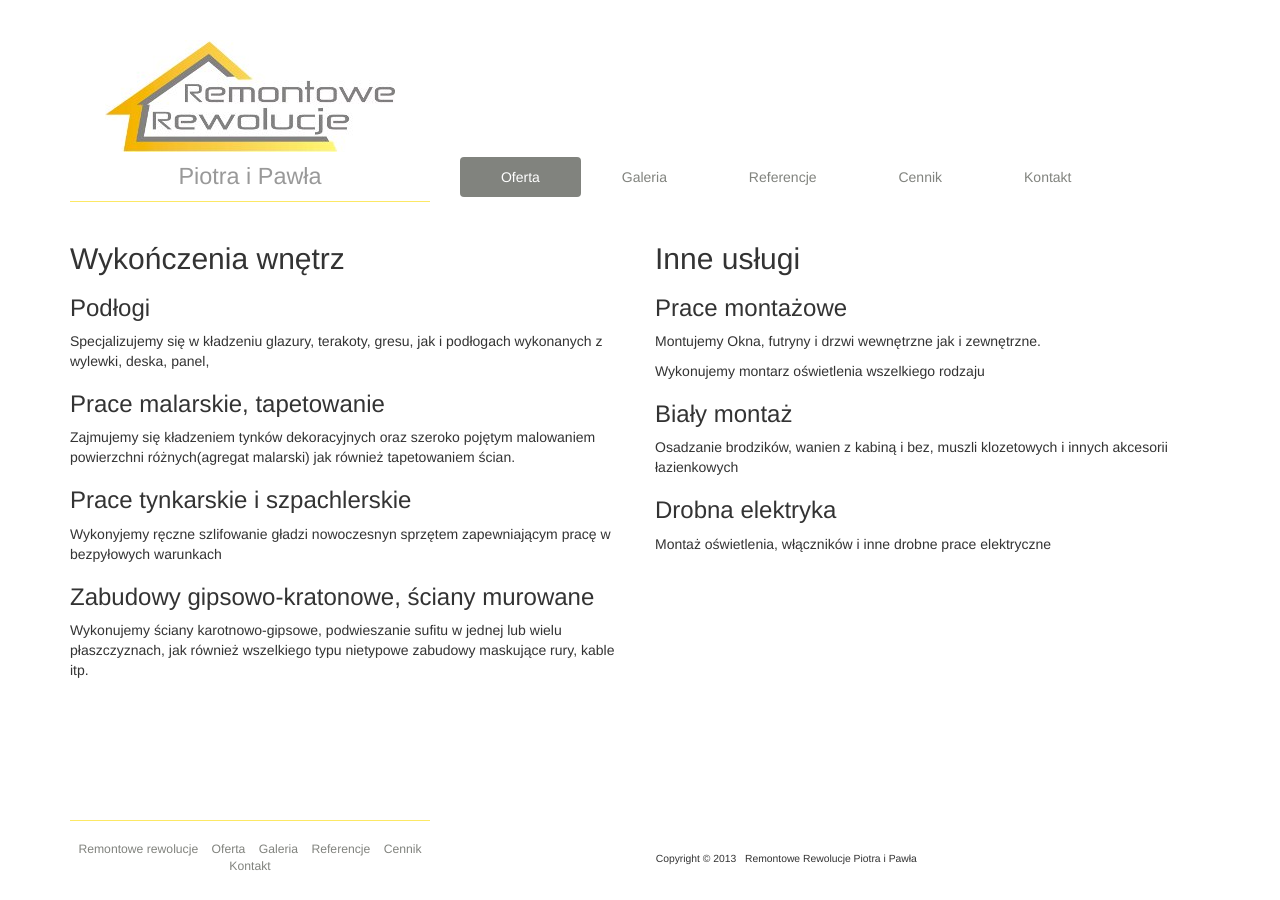
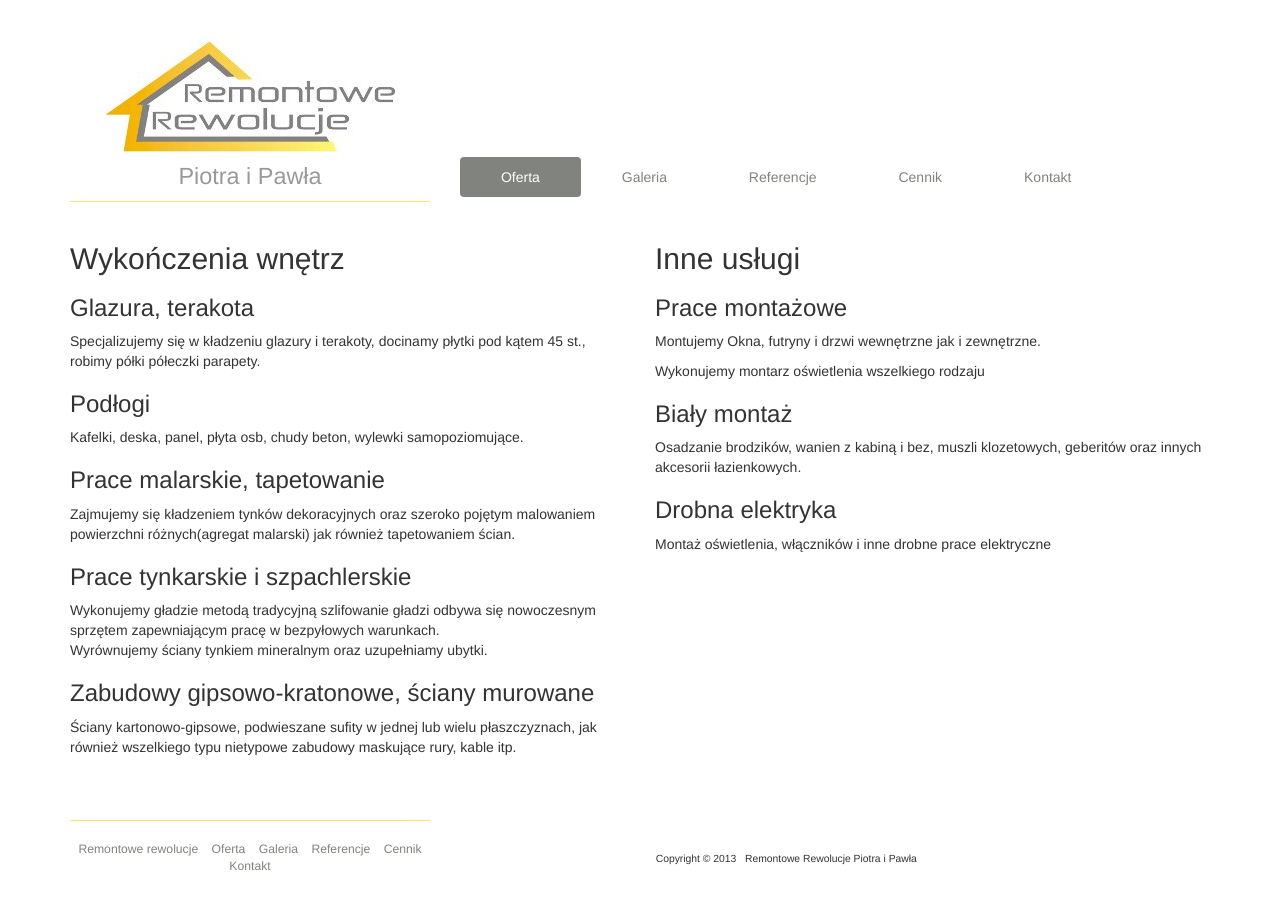
Before and after one commit to rollenes/piter, a Jekyll site: the page built from source/oferta.html, in a window 1280 px wide. Built offline with Jekyll 4.4.1, drawn with Linux system fonts in a browser that asks for light colours.

Commit message:
offer & contact changes

```diff
--- a/source/oferta.html
+++ b/source/oferta.html
@@ -7,17 +7,20 @@ active: oferta
 	<div class="col-sm-6">
 		<h2>Wykończenia wnętrz</h2>
 
+		<h3>Glazura, terakota</h3>
+		<p>Specjalizujemy się w kładzeniu glazury i terakoty, docinamy płytki pod kątem 45 st., robimy półki półeczki parapety.</p>
+
 		<h3>Podłogi</h3>
-		<p>Specjalizujemy się w kładzeniu glazury, terakoty, gresu, jak i podłogach wykonanych z wylewki, deska, panel,</p>
+		<p>Kafelki, deska, panel, płyta osb, chudy beton, wylewki samopoziomujące.</p>
 
 		<h3>Prace malarskie, tapetowanie</h3>
 		<p>Zajmujemy się kładzeniem tynków dekoracyjnych oraz szeroko pojętym malowaniem powierzchni różnych(agregat malarski) jak również tapetowaniem ścian.</p>
 
 		<h3>Prace tynkarskie i szpachlerskie</h3>
-		<p>Wykonyjemy ręczne szlifowanie gładzi nowoczesnyn sprzętem zapewniającym pracę w bezpyłowych warunkach</p>
+		<p>Wykonujemy gładzie metodą tradycyjną szlifowanie gładzi odbywa się nowoczesnym sprzętem zapewniającym pracę w bezpyłowych warunkach. <br>Wyrównujemy ściany tynkiem mineralnym oraz uzupełniamy ubytki.</p>
 
 		<h3>Zabudowy gipsowo-kratonowe, ściany murowane</h3>
-		<p>Wykonujemy ściany karotnowo-gipsowe, podwieszanie sufitu w jednej lub wielu płaszczyznach, jak również wszelkiego typu nietypowe zabudowy maskujące rury, kable itp.</p>
+		<p>Ściany kartonowo-gipsowe, podwieszane sufity w jednej lub wielu płaszczyznach, jak również wszelkiego typu nietypowe zabudowy maskujące rury, kable itp.	</p>
 	</div>
 
 	<div class="col-sm-6">
@@ -31,7 +34,7 @@ active: oferta
 
 		<h3>Biały montaż</h3>
 
-		<p>Osadzanie brodzików, wanien z kabiną i bez, muszli klozetowych i innych akcesorii łazienkowych</p>
+		<p>Osadzanie brodzików, wanien z kabiną i bez, muszli klozetowych, geberitów oraz innych akcesorii łazienkowych.</p>
 
 		<h3>Drobna elektryka</h3>
 
```
Also changed, not shown: public/kontakt.html (+13 -2 lines), source/kontakt.html (+13 -1 lines).
